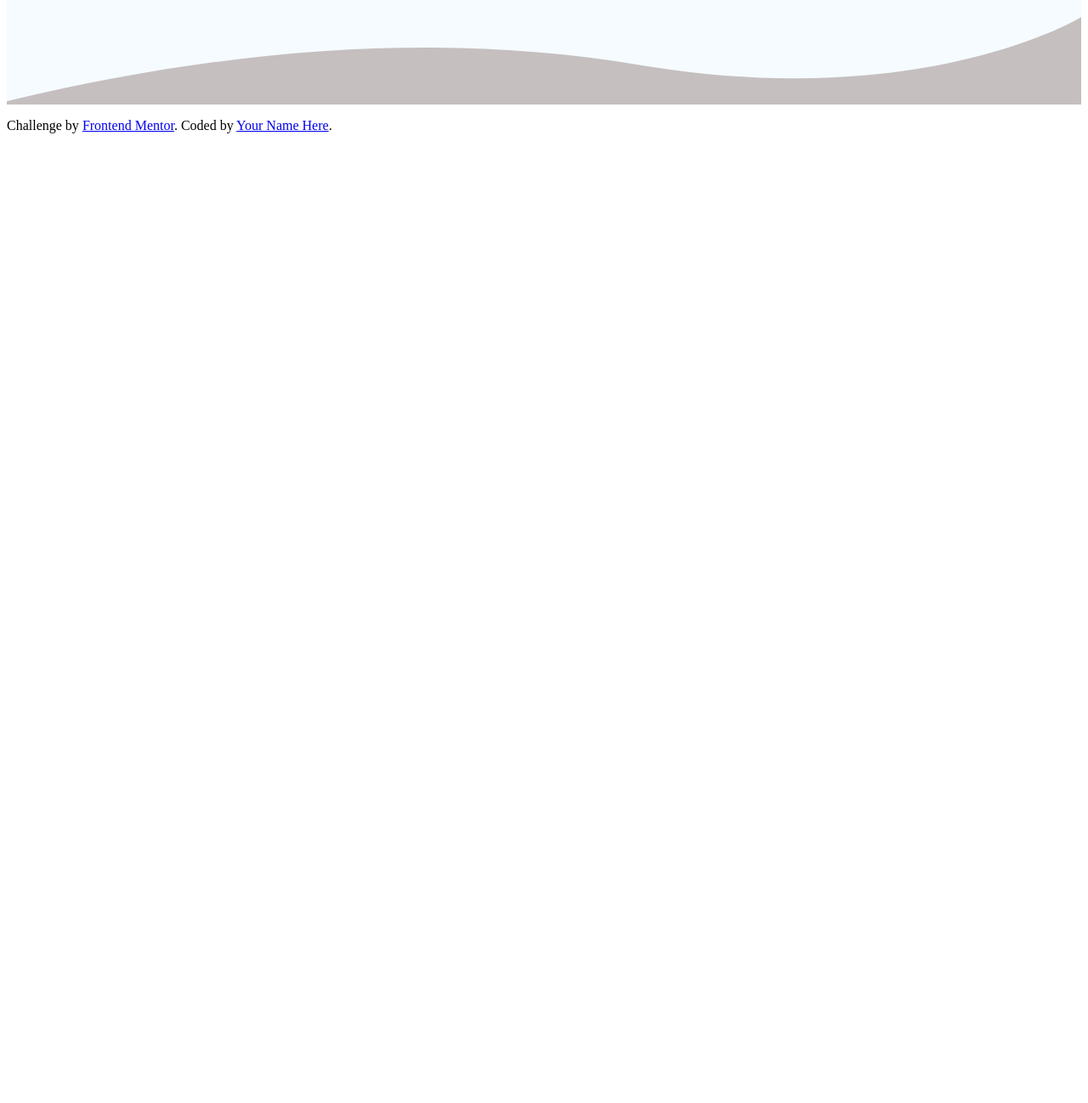
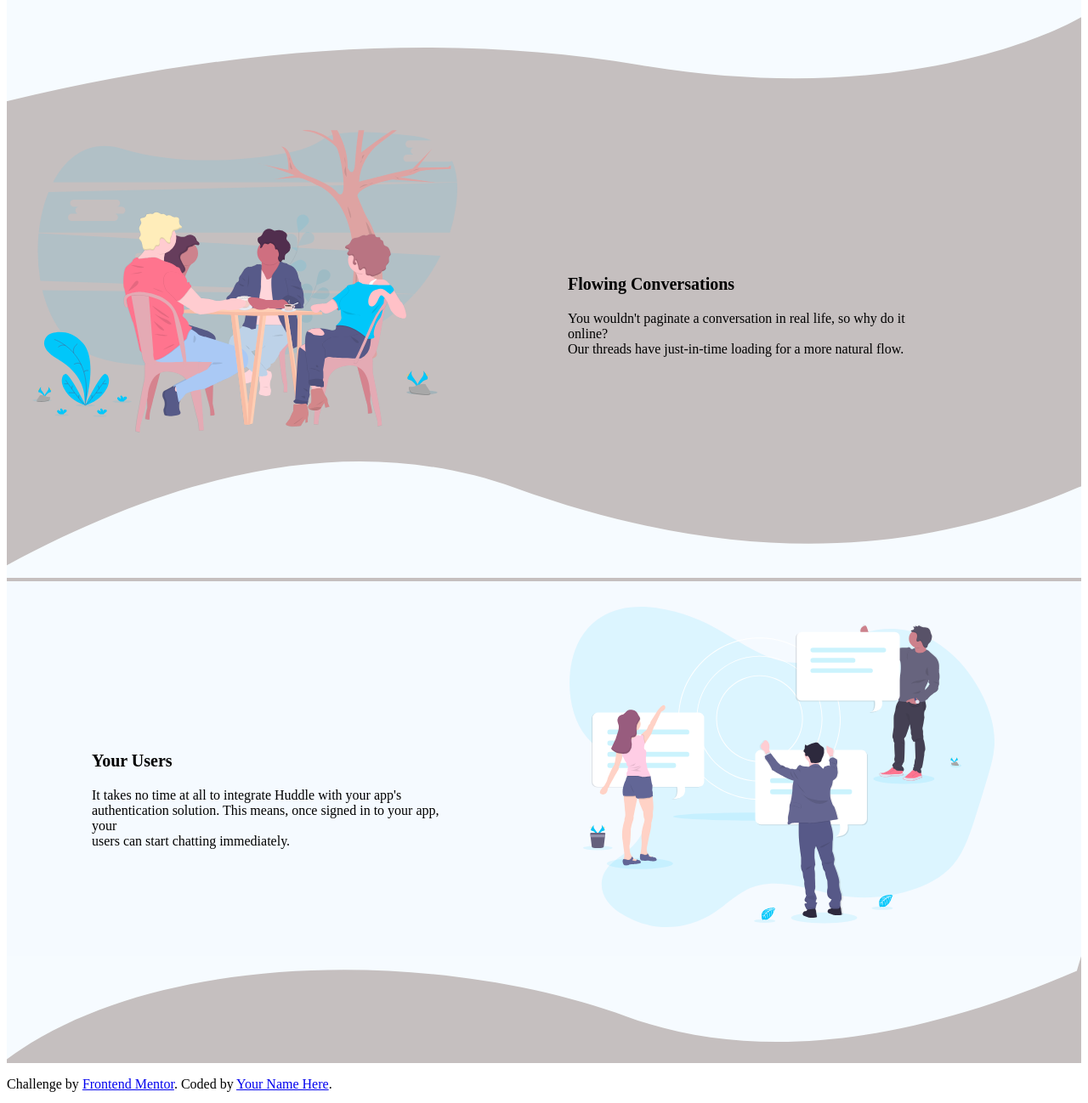
Before and after one commit to Ntochukwu-David/huddle-landing-page-with-curved-sections-master, a plain HTML site: page index.html in a window 1280 px wide. Shown: the part 1561-2859 px from the top of the page at 85% size. Before the commit the page ends 1734 px from the top, so only its background shows below. Drawn offline with Linux system fonts and the light colour scheme; a web font is replaced by a local one.

Commit message:
added more lines of code

```diff
--- a/index.html
+++ b/index.html
@@ -75,7 +75,34 @@
       </div>
         <img src="./images/bg-section-bottom-desktop-1.svg" alt="" style="color:hsl(207, 100%, 98%);width:100%;">
     </div>
-
+    <div>
+      <div style="display:flex;">
+      <div>
+        <img src="./images/illustration-flowing-conversation.svg" alt="" style="width:500px;padding:30px;">
+      </div>
+      <div style="width:50%;">
+        <h3> Flowing Conversations</h3>
+        <p id="para-2"> You wouldn't paginate a conversation in real life, so why do it online?<br>
+          Our threads have just-in-time loading for a more natural flow.
+        </p>
+      </div>
+      </div>
+    </div>
+    <div>
+      <img src="./images/bg-section-top-desktop-2.svg" alt="" style="color:hsl(207, 100%, 98%);width:100%;">
+      <div style="display:flex;background-color:hsl(207, 100%, 98%);">
+        <div style="width:50%;">
+          <h3>  Your Users</h3>
+          <p id="para-2"> It takes no time at all to integrate Huddle with your app's <br>authentication solution. This means, once signed
+            in to your app, your<br> users can start chatting immediately.
+          </p>
+        </div>
+        <div>
+          <img src="./images/illustration-your-users.svg" alt="" style="width:500px;padding:30px;">
+        </div>
+      </div>
+        <img src="./images/bg-section-bottom-desktop-2.svg" alt="" style="color:hsl(207, 100%, 98%);width:100%;">
+    </div>
   </div>
 
   <footer>
```
Also changed, not shown: 1 other file. Lines whose indentation alone changed are shown as unchanged.
